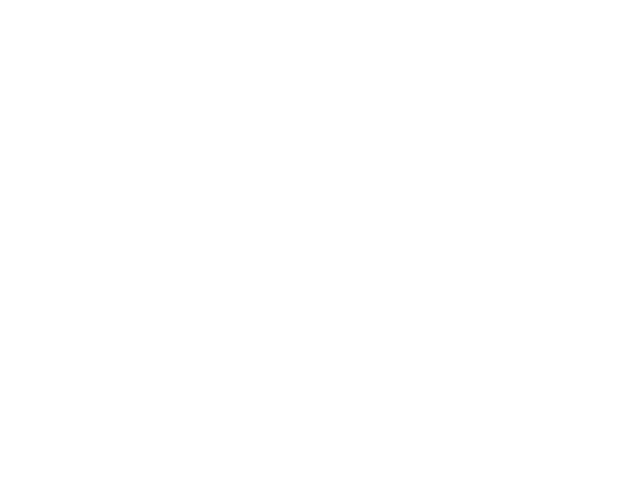
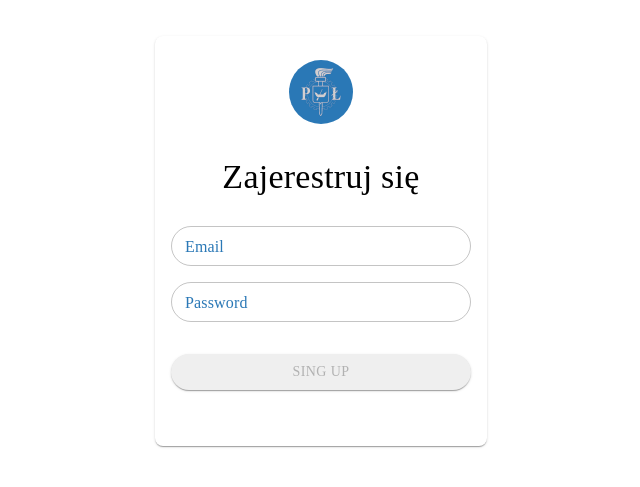
Before and after one commit to ProKroks/Czas_Wolny, a React (Create React App) app: page /signup in a window 1280 px wide. Shown: the part 167-654 px from the top of the page, without its empty margins (319-959 px from the left). Built offline with nearby package versions, Linux system fonts and the light colour scheme.

Commit message:
Backend intergation for SignUp

```diff
--- a/src/App.jsx
+++ b/src/App.jsx
@@ -12,7 +12,7 @@
         <ThemeProvider theme={theme}>
             <Router>
                 <Routes>
-                    <Route path="/signup" component={SignUp}/>
+                    <Route path="/signup" element={<SignUp />} />
                     <Route path="/" element={<LoginPage/>}/>
                     <Route path="/home" element={<Home/>}/>
                 </Routes>
--- a/src/LoginPage.jsx
+++ b/src/LoginPage.jsx
@@ -7,7 +7,6 @@
 import logo from './Logo.jpg';
 import {initializeApp} from "firebase/app";
 import {getAuth, signInWithEmailAndPassword} from "firebase/auth";
-// LoginPage.js
 import { Link } from 'react-router-dom';
 
 // W komponencie renderującym
--- a/src/SignUp.js
+++ b/src/SignUp.js
@@ -1,61 +1,184 @@
+import * as React from 'react';
+import {useState, useEffect} from 'react';
 import {Container, Box, Paper, Typography, FormControl, TextField, Button} from '@mui/material';
+import {useNavigate} from 'react-router-dom';
+import {theme, buttonFormsStyle} from "./AppStyles";
 import {ThemeProvider} from "@mui/material/styles";
-import {theme} from "./AppStyles";
-import React from "react";
-class SignUp extends React.Component {
-    state = {
-        username: '',
-        email: '',
-        password: '',
-    };
+import logo from './Logo.jpg';
+import {initializeApp} from "firebase/app";
+import {getAuth, createUserWithEmailAndPassword} from "firebase/auth";
 
-    handleChange = (event) => {
-        this.setState({
-            [event.target.name]: event.target.value,
-        });
+
+const firebaseConfig = {
+    apiKey: "AIzaSyBVWhM-O4lQmCnxKtik0rS-YTR_ToevCaA",
+    authDomain: "czas-wolny-272dd.firebaseapp.com",
+    projectId: "czas-wolny-272dd",
+    storageBucket: "czas-wolny-272dd.appspot.com",
+    messagingSenderId: "930525827801",
+    appId: "1:930525827801:web:347d1204d895024a06a4c8",
+    measurementId: "G-9DSZW3WWT5"
 };
 
 
+const app = initializeApp(firebaseConfig);
+const auth = getAuth(app);
 
-    render() {
+const validatePassword = (password: string) => {
+    return password.length >= 6;
+};
+
+const validateEmail = (email: string) => {
+    const re = /^[a-zA-Z0-9._%+-]+@edu\.p\.lodz\.pl$/;
+    return re.test(String(email).toLowerCase());
+}
+// const handlePasswordConfirmChange = (event) => {
+//     setPasswordConfirm(event.target.value);
+// };
+export default function SignUp() {
+    // const [passwordConfirm, setPasswordConfirm] = useState("");
+    const navigate = useNavigate();
+    const handleSignUp = async (email, password) => {
+        // if (password !== passwordConfirm) {
+        //     alert('Hasła nie są takie same');
+        //     return;
+        // }
+        try {
+            await createUserWithEmailAndPassword(auth, email, password);
+            // po udanej rejestracji, przekieruj do strony logowania
+            navigate('/');
+        } catch (error) {
+            console.error(error);
+        }
+    };
+
+    const [email, setEmail] = useState('');
+    const [emailError, setEmailError] = useState('');
+    const [password, setPassword] = useState('');
+    const [passwordError, setPasswordError] = useState('');
+    const minLength = 6;
+    const [isFormValid, setIsFormValid] = useState(false);
+
+    useEffect(() => {
+        setIsFormValid(emailError === '' && passwordError === '' && email !== '' && password !== '');
+    }, [emailError, passwordError, email, password]);
+    const handleEmailChange = (event: React.ChangeEvent<HTMLInputElement>) => {
+        const newEmail = event.target.value;
+        setEmail(newEmail);
+        setEmailError(validateEmail(newEmail) ? '' : 'Invalid email address');
+    };
+
+    const handlePasswordChange = (event: React.ChangeEvent<HTMLInputElement>) => {
+        const newPassword = event.target.value;
+        setPassword(newPassword);
+        setPasswordError(validatePassword(newPassword) ? '' : `Password must be at least ${minLength} characters`);
+    };
+
     return (
         <ThemeProvider theme={theme}>
-                <Container>
-                    <Paper>
-                        <Box>
-                            <Typography variant="h5">Rejestracja</Typography>
-                            <form onSubmit={this.handleSubmit}>
-                                <FormControl>
+            <Container sx={{
+                fontSize: '14px',
+                height: '100vh',
+                display: 'flex',
+                justifyContent: 'center',
+                alignItems: 'center'
+            }}>
+                <Paper
+                    sx={{
+                        width: 300,
+                        mx: 'auto',
+                        my: 25,
+                        py: 3,
+                        px: 2,
+                        display: 'flex',
+                        flexDirection: 'column',
+                        gap: 2,
+                        borderRadius: '8px',
+                        boxShadow: 1
+                    }}
+                >
+                    <Box
+                        sx={{
+                            display: 'flex',
+                            justifyContent: 'center',
+                            alignItems: 'center',
+                            marginBottom: 2,
+                        }}
+                    >
+                        <img
+                            src={logo}
+                            alt="Company Logo"
+                            style={{height: '64px', borderRadius: '32px'}}
+                        />
+                    </Box>
+                    <Typography variant="h4" align="center" gutterBottom>
+                        Zajerestruj się
+                    </Typography>
+                    <FormControl error={!!emailError}>
                         <TextField
-                                        type="text"
-                                        name="username"
-                                        onChange={this.handleChange}
-                                        label="Nazwa użytkownika"
+                            sx={{fontFamily: 'FallingSkyBd', borderRadius: '20px'}}
+                            error={!!emailError}
+                            helperText={!!emailError ? emailError : ''}
+                            name="email"
+                            label="Email"
+                            type="email"
+                            size="small"
+                            InputProps={{style: {borderRadius: '20px'}}}
+                            placeholder="user@edu.p.lodz.pl"
+                            value={email}
+                            onChange={handleEmailChange}
                         />
                     </FormControl>
-                                <FormControl>
+                    <FormControl error={!!passwordError}>
                         <TextField
-                                        type="email"
-                                        name="email"
-                                        onChange={this.handleChange}
-                                        label="Email"
+                            sx={{fontFamily: 'FallingSkyBd', borderRadius: '2rem'}}
+                            error={!!passwordError}
+                            helperText={!!passwordError ? passwordError : ''}
+                            label="Password"
+                            name="password"
+                            type="password"
+                            placeholder="password"
+                            size="small"
+                            InputProps={{style: {borderRadius: '20px'}}}
+                            value={password}
+                            onChange={handlePasswordChange}
                         />
                     </FormControl>
-                                <FormControl>
-                                    <TextField
-                                        type="password"
-                                        name="password"
-                                        onChange={this.handleChange}
-                                        label="Hasło"
-                                    />
-                                </FormControl>
-                                <Button type="submit">Zarejestruj się</Button>
-                            </form>
-                        </Box>
+                    {/*<FormControl error={!!passwordError}>*/}
+                    {/*    <TextField*/}
+                    {/*        sx={{fontFamily: 'FallingSkyBd', borderRadius: '2rem'}}*/}
+                    {/*        error={!!passwordError}*/}
+                    {/*        helperText={!!passwordError ? passwordError : ''}*/}
+                    {/*        label="Potwierdź hasło"*/}
+                    {/*        name="passwordConfirm"*/}
+                    {/*        type="password"*/}
+                    {/*        placeholder="potwierdź hasło"*/}
+                    {/*        size="small"*/}
+                    {/*        InputProps={{style: {borderRadius: '20px'}}}*/}
+                    {/*        value={passwordConfirm}*/}
+                    {/*        onChange={handlePasswordConfirmChange}*/}
+                    {/*    />*/}
+                    {/*</FormControl>*/}
+
+
+                    <Button sx={buttonFormsStyle} onClick={() => handleSignUp(email, password)}
+                            disabled={!isFormValid}>
+                        Sing Up
+                    </Button>
+                    <Typography
+                        fontSize="sm"
+                        sx={{
+                            alignSelf: 'center',
+                            '& a': {
+                                color: theme.palette.primary.main,
+                                '&:hover': {
+                                    color: theme.palette.secondary.main,
+                                },
+                            },
+                        }}
+                    >
+                    </Typography>
                 </Paper>
             </Container>
         </ThemeProvider>
     );
 }
-}
-export default SignUp;
```
Lines whose indentation alone changed are shown as unchanged.
